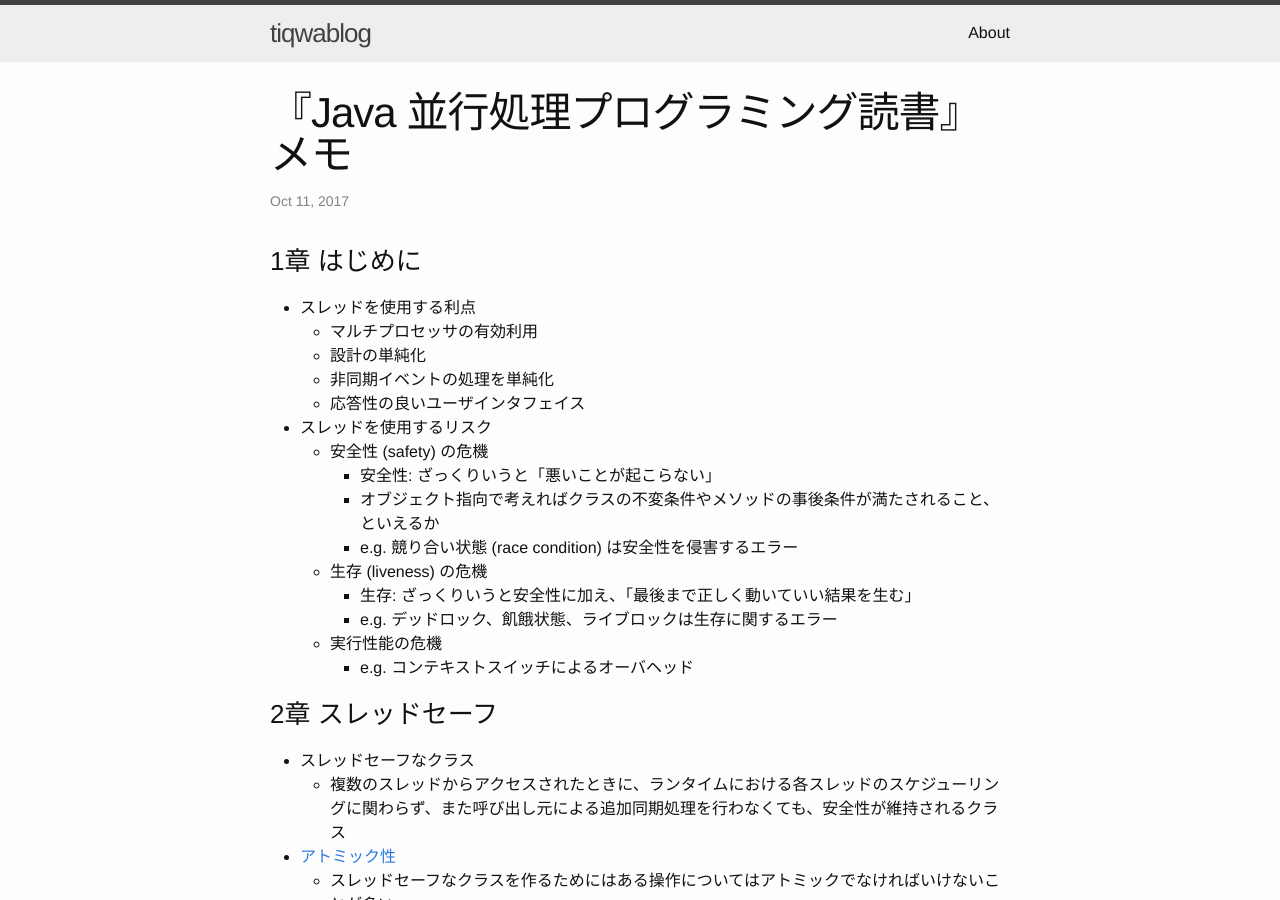
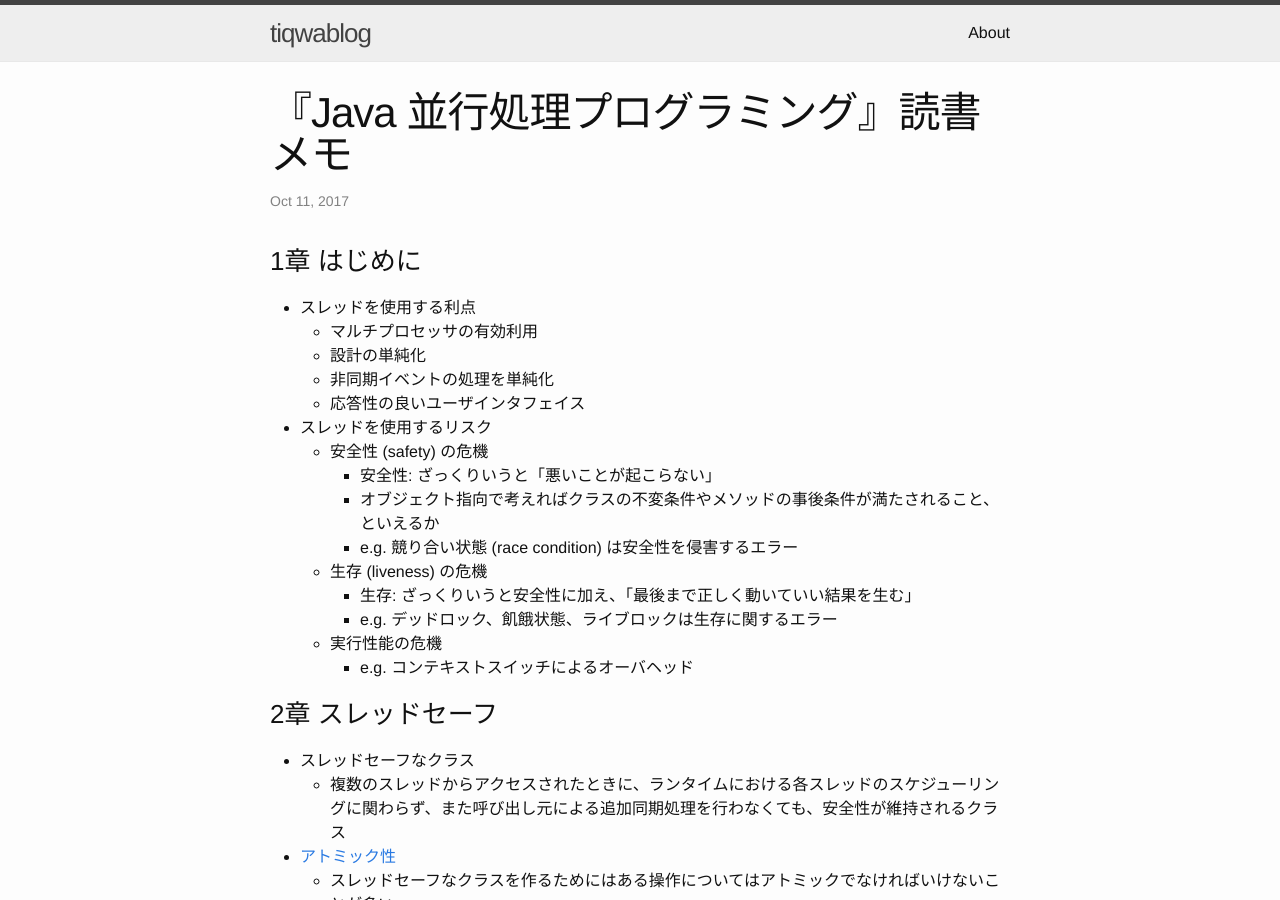
Before and after one commit to tiqwab/tiqwab.github.com, a Jekyll site: the page built from _posts/2017-10-11-java-concurrency-in-practice.md, in a window 1280 px wide and 900 px high. Built offline with Jekyll 4.4.1, drawn with Linux system fonts in a browser that asks for light colours; comment, search, counter and statistics services are not loaded.

```diff
--- a/_posts/2017-10-11-java-concurrency-in-practice.md
+++ b/_posts/2017-10-11-java-concurrency-in-practice.md
@@ -1,6 +1,6 @@
 ---
 layout: post
-title: 『Java 並行処理プログラミング読書』メモ
+title: 『Java 並行処理プログラミング』読書メモ
 tags: "concurrency, book, java"
 comments: true
 ---
```
